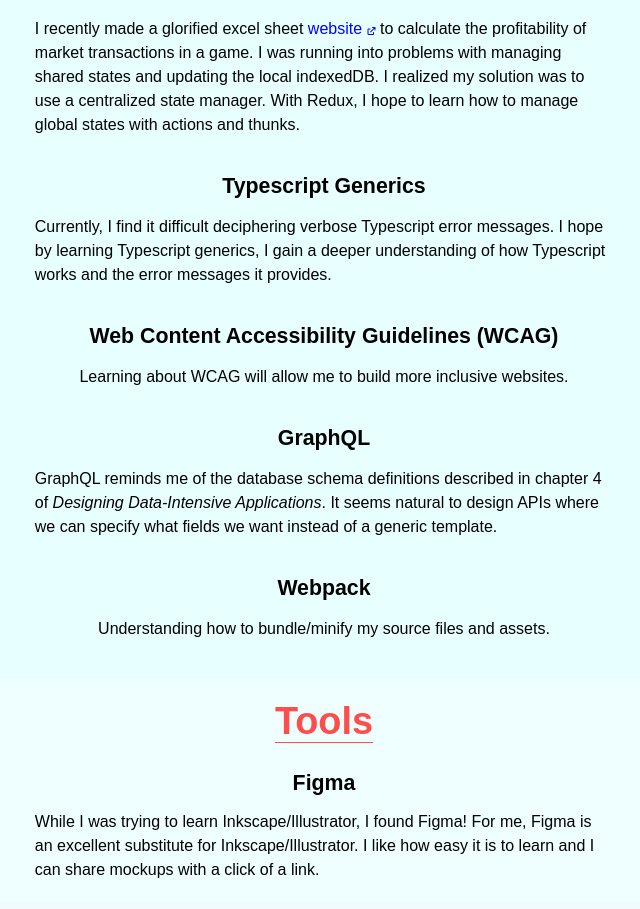
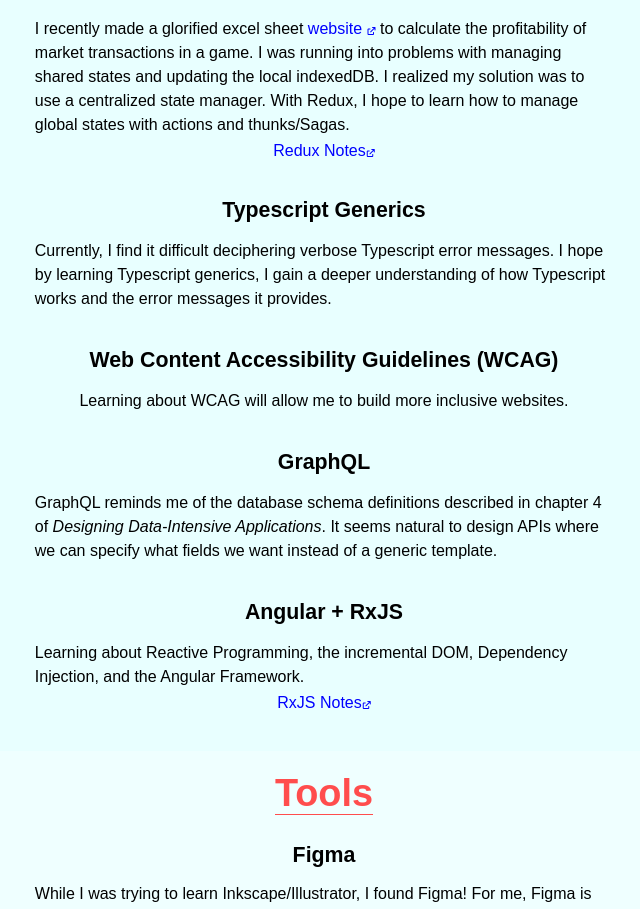
Before and after one commit to chriskyong22/chriskyong22.github.io, a React (Create React App) app: page /Learn in a window 1280 px wide. Shown: the part 460-1369 px from the top of the page, without its empty margins (316-956 px from the left). Built offline with nearby package versions, Linux system fonts and the light colour scheme.

Commit message:
Updated Learning Section

```diff
--- a/src/Components/Pages/About.tsx
+++ b/src/Components/Pages/About.tsx
@@ -20,11 +20,10 @@
                     <p>
                         During my enrollment at Rutgers, I was proactive in the online Rutgers CS community.
                         In the Rutgers CS <a target="_blank" rel="noreferrer noopener" href="https://discord.com/invite/SgTXkjF">discord</a>, I created study guides for popular CS courses and shared them for free.
-                        Over hundreds of students have used my study guides to learn. Check out my study guides <Link to="/Rutgers">here</Link>!
+                        Over hundreds of students have used my study guides to learn. Check out my <Link to="/Rutgers">study guides</Link>!
                     </p>
                 </article>
             </section>
-
 
             <section className="interest-section">
                 <h2 className="h3">
--- a/src/Data/LearnData.tsx
+++ b/src/Data/LearnData.tsx
@@ -35,10 +35,17 @@
             <>
                 I recently made a glorified excel sheet <a href="https://chriskyong22.github.io/LostArkMarketCalculatorWebsite/"> website </a> to calculate the profitability of market transactions in a game.
                 I was running into problems with managing shared states and updating the local indexedDB.
-                I realized my solution was to use a centralized state manager. With Redux, I hope to learn how to manage global states with actions and thunks.
+                I realized my solution was to use a centralized state manager. With Redux, I hope to learn how to manage global states with actions and thunks/Sagas.
             </>
         ),
         resources: [
+            <a
+                href="https://slash-eyebrow-406.notion.site/Redux-de5ccd6d79924c9f9b14512c490823c5"
+                rel="noreferrer noopener"
+                target="_blank"
+            >
+                Redux Notes
+            </a>
         ]
     },
     {
@@ -74,14 +81,20 @@
         ]
     },
     {
-        title: "Webpack",
+        title: "Angular + RxJS",
         mainContent: (
             <>
-                Understanding how to bundle/minify my source files and assets.
+               Learning about Reactive Programming, the incremental DOM, Dependency Injection, and the Angular Framework.
             </>
         ),
         resources: [
-
+            <a
+            href="https://slash-eyebrow-406.notion.site/RxJS-68a5cd8127944dd4b36bbfac790b9bd5"
+            rel="noreferrer noopener"
+            target="_blank"
+            >
+                RxJS Notes
+            </a>
         ]
     }
 ]
```
